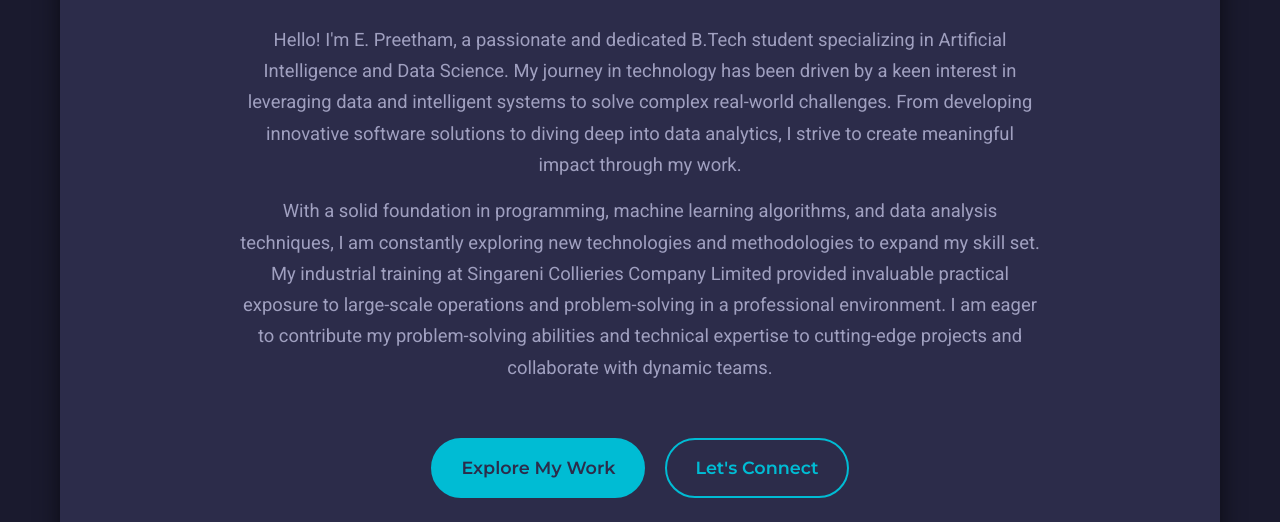
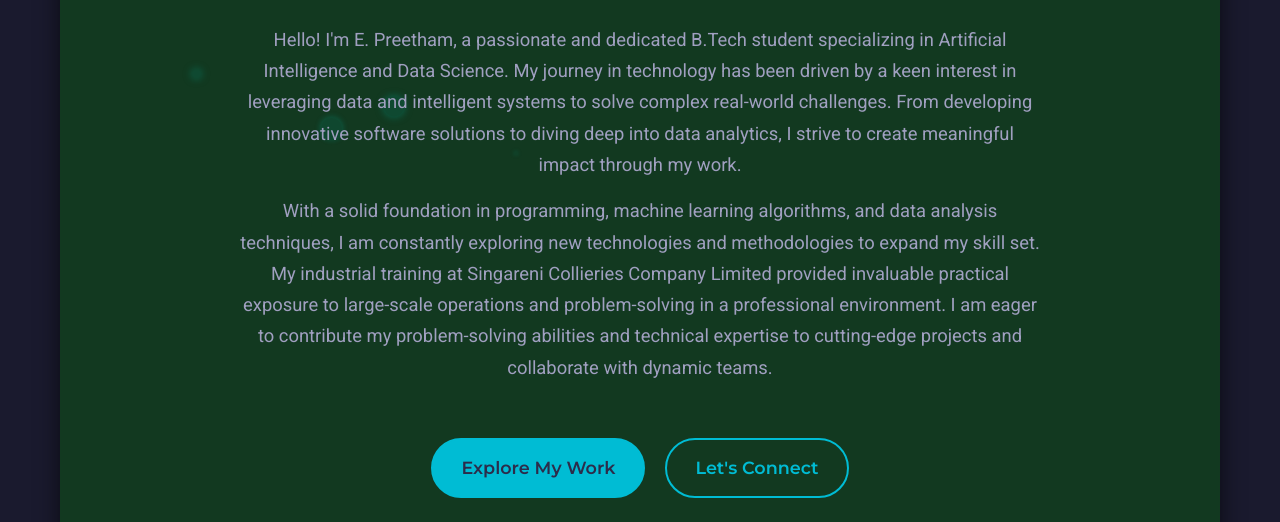
Before and after one commit to Preetham-empati/preetham-s_portfolio, a plain HTML site: page index.html in a window 1280 px wide. Shown: the part 610-1132 px from the top of the page. Drawn offline with Linux system fonts and the light colour scheme.

Commit message:
Update style.css

```diff
--- a/style.css
+++ b/style.css
@@ -200,7 +200,7 @@ body {
 
 /* --- Section Styling --- */
 .section {
-    background-color: var(--white-color);
+    background-color:  rgba(0, 128, 0, 0.3);(--white-color);
     padding: 40px;
     margin-bottom: 30px;
     border-radius: var(--border-radius);
```
